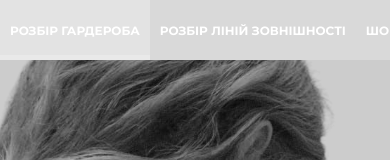
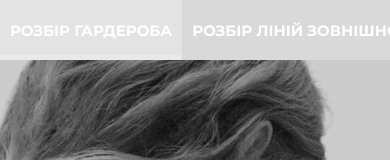
Before and after one commit to Tolik9924/SELECTION_SERVICES, a React (Vite) app: page / in a window 390 px wide. Shown: the top 160 px of the page. Built offline with nearby package versions, Linux system fonts and the light colour scheme.

Commit message:
fix navbar styles

```diff
--- a/src/App.tsx
+++ b/src/App.tsx
@@ -117,8 +117,6 @@ function App() {
     return () => observer.disconnect();
   }, []);
 
-  console.log("SECTIONS: ", SECTIONS);
-
   return (
     <div className={styles.App}>
       {!firstShowing && <Navbar isShow={showNavbar} activeId={activeSection} />}
--- a/src/ui-components/navbar/navbar.module.css
+++ b/src/ui-components/navbar/navbar.module.css
@@ -53,6 +53,7 @@
   transition: all 0.3s ease-in-out;
   border-top: 5px solid #d9d9d9;
   border-bottom: 5px solid #d9d9d9;
+  flex-shrink: 0;
 }
 
 .linkActive {
@@ -64,11 +65,10 @@
   background: #e3e3e3;
   border-top: 5px solid #e3e3e3;
   border-bottom: 5px solid #e9e9e9;
-  flex-shrink: 0;
 }
 
 
-@media (max-width: 911px) {
+@media (max-width: 1185px) {
   .navbar {
     overflow-x: auto;
     -webkit-overflow-scrolling: touch;
@@ -78,12 +78,10 @@
   }
 
   .link {
-    font-size: 12px;
-    flex-shrink: 0;
+    font-size: 15px;
   }
 
   .linkActive {
-    font-size: 12px;
-    flex-shrink: 0;
+    font-size: 15px;
   }
 }
```
